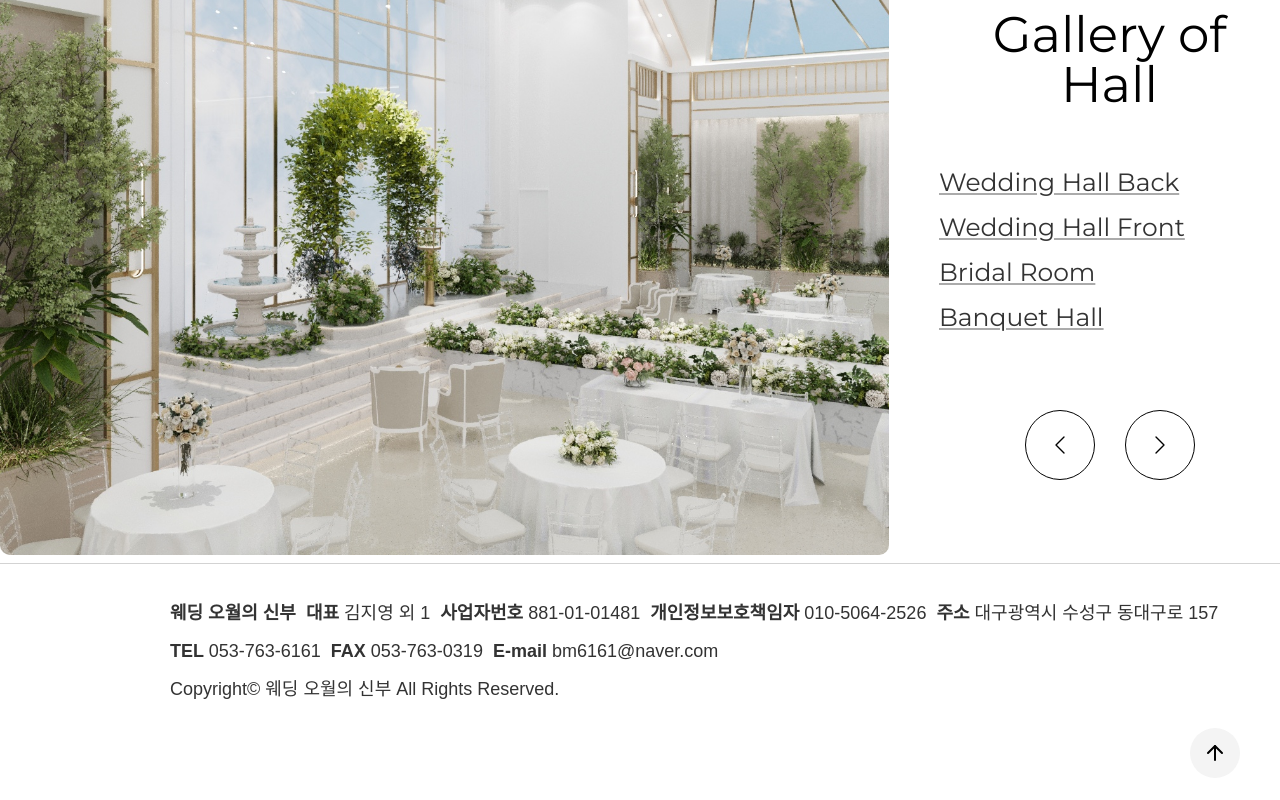
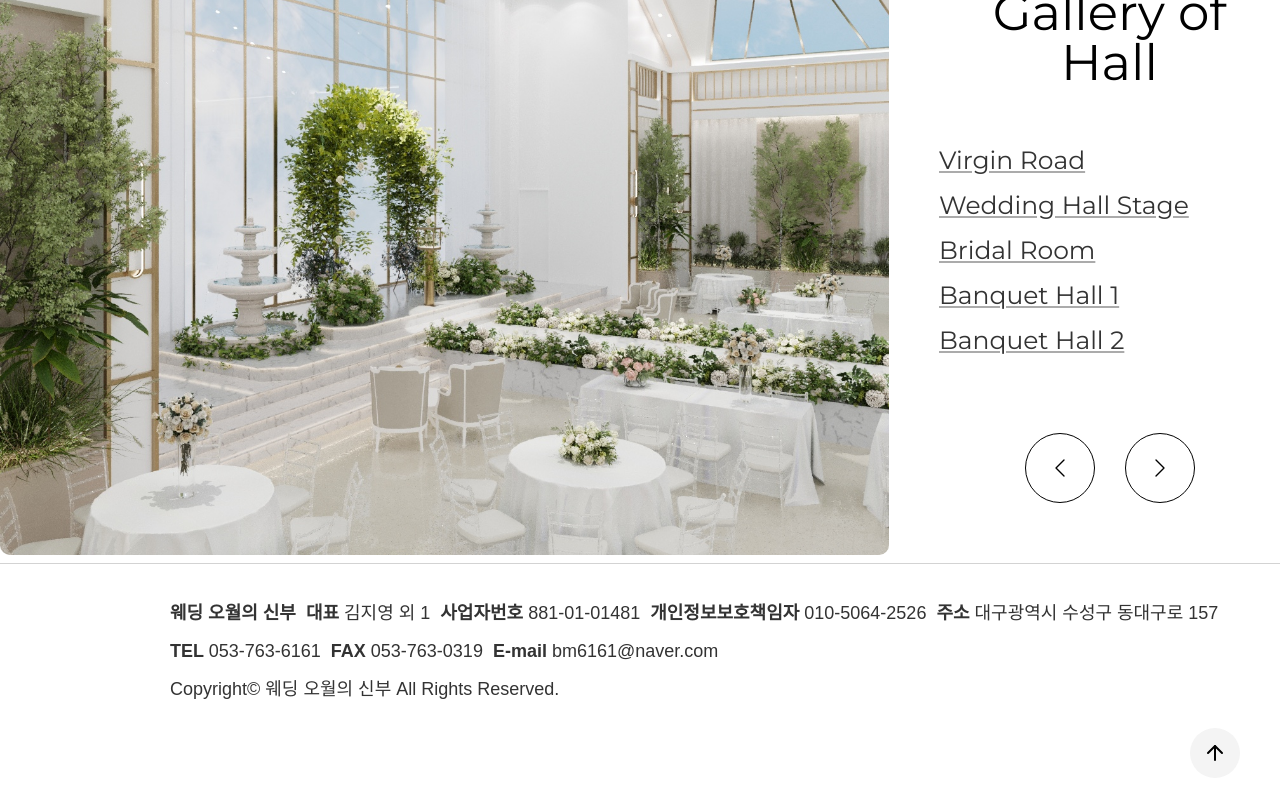
Before and after one commit to wedding-project-web/front, a React (Vite) app: page / in a window 1280 px wide. Shown: the part 923-1723 px from the top of the page. Built offline with nearby package versions, Linux system fonts and the light colour scheme; a web font is replaced by a local one.

Commit message:
fix: 메인페이지 이미지 수정

```diff
--- a/src/components/MainPage/ImgSlide.tsx
+++ b/src/components/MainPage/ImgSlide.tsx
@@ -1,7 +1,9 @@
 import styled from "@emotion/styled";
-import front from "../../assets/image/10. 웨딩홀 정면.jpg";
+import virginRoad from "../../assets/image/10. 웨딩홀 정면.jpg";
+import weddingHallStage from "../../assets/image/10. 웨딩홀 정면.jpg";
 import bridal from "../../assets/image/신부대기실.jpg";
-import banquet from "../../assets/image/14 연회장.jpg";
+import banquet1 from "../../assets/image/14 연회장.jpg";
+import banquet2 from "../../assets/image/14 연회장2.jpg";
 import { useState } from "react";
 import leftArrow from "../../assets/icon/chevron-left.svg";
 import rightArrow from "../../assets/icon/chevron-right.svg";
@@ -144,7 +146,7 @@ const Arrow = styled.img`
 `;
 
 const ImgSlide = () => {
-  const images = [front, bridal, banquet]; // 보여줄 이미지 배열
+  const images = [virginRoad, weddingHallStage, bridal, banquet1, banquet2]; // 보여줄 이미지 배열
   const [currentIndex, setCurrentIndex] = useState(0);
 
   const handlePrev = () => {
@@ -175,16 +177,19 @@ const ImgSlide = () => {
         <GalleryContents>Gallery of Hall</GalleryContents>
         <GalleryContentsContainer>
           <UnderlinedText onClick={() => handleSelectImage(0)}>
-            Wedding Hall Back
+            Virgin Road
           </UnderlinedText>
           <UnderlinedText onClick={() => handleSelectImage(1)}>
-            Wedding Hall Front
+            Wedding Hall Stage
           </UnderlinedText>
           <UnderlinedText onClick={() => handleSelectImage(2)}>
             Bridal Room
           </UnderlinedText>
           <UnderlinedText onClick={() => handleSelectImage(3)}>
-            Banquet Hall
+            Banquet Hall 1
+          </UnderlinedText>
+          <UnderlinedText onClick={() => handleSelectImage(4)}>
+            Banquet Hall 2
           </UnderlinedText>
         </GalleryContentsContainer>
         <ArrowContainer>
```
